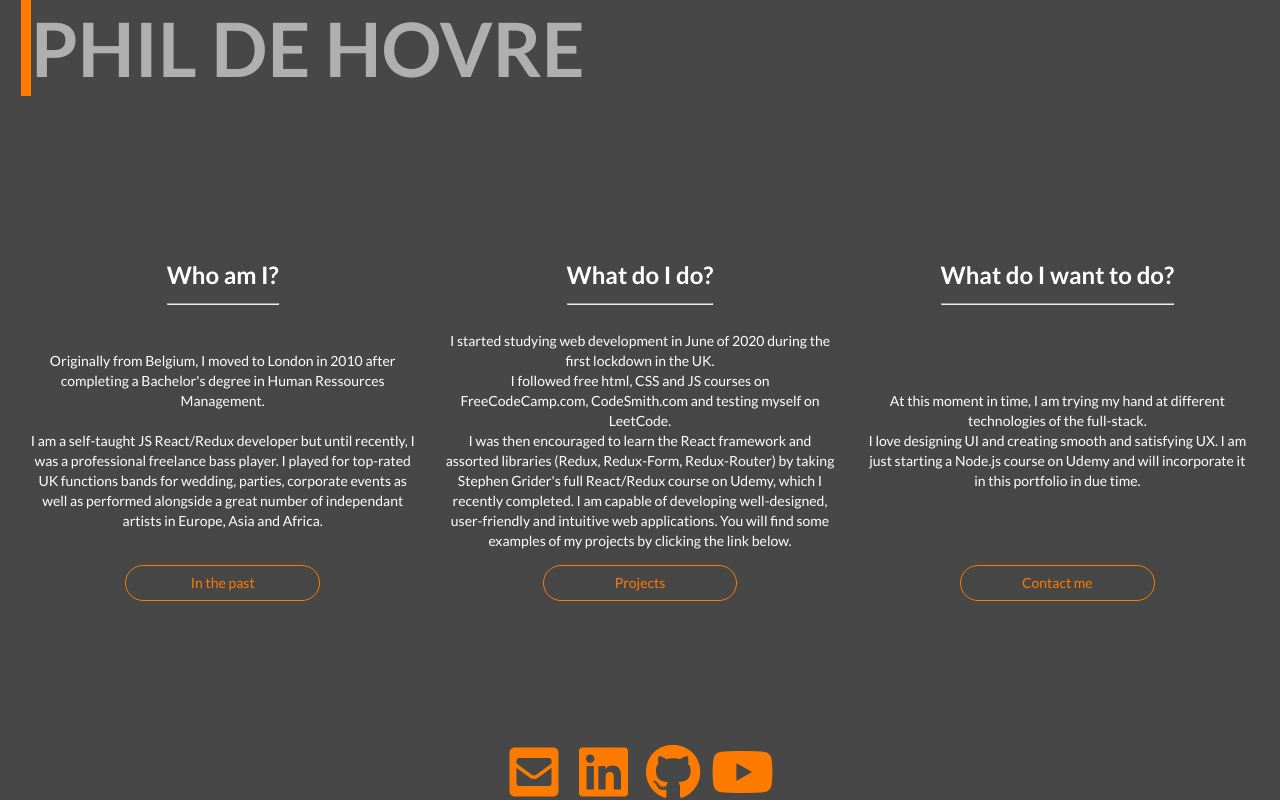
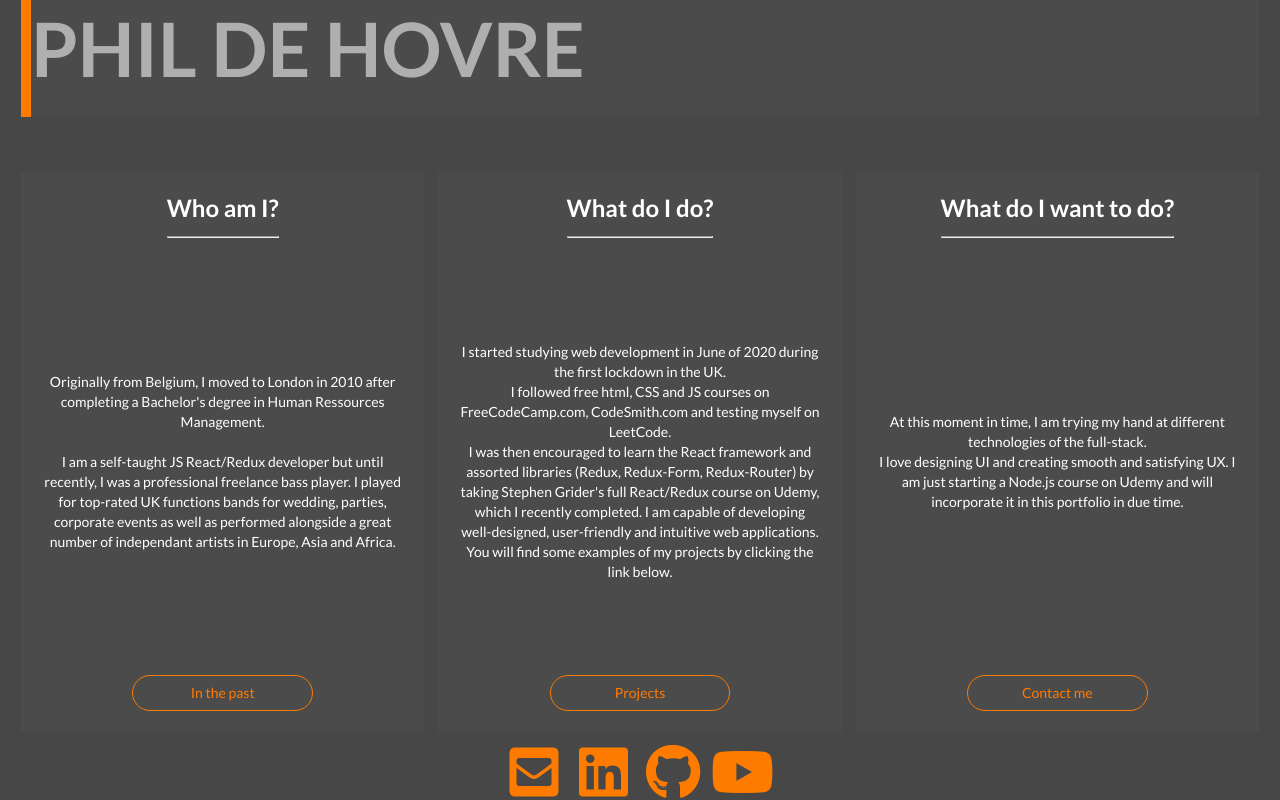
Before and after one commit to phildehovre/phil-react-portfolio, a React (Create React App) app: page / in a window 1280 px wide. Built offline with nearby package versions, Linux system fonts and the light colour scheme.

Commit message:
more button testing

```diff
--- a/src/components/homepage/Homepage.css
+++ b/src/components/homepage/Homepage.css
@@ -34,6 +34,8 @@ body {
   border-left: 10px solid var(--clr-cta);
   border-right: 10px solid var(--clr-cta);
   margin-bottom: 3em;
+  background-color: rgb(75, 75, 75);
+  padding: 0 0 1.5em 0;
 }
 
 .hp-title {
@@ -85,6 +87,7 @@ body {
     display: grid;
     grid-template-columns: 1fr 1fr 1fr;
     grid-gap: 1em;
+    height: 70%;
   }
 
   .hp-title-container {
@@ -95,4 +98,10 @@ body {
   .hp-title {
     font-size: 75px;
   }
+
+  .hp-text-box {
+    background-color: rgb(75, 75, 75);
+    padding: 1.5em;
+    height: 100%;
+  }
 }
--- a/src/components/homepage/Homepage.js
+++ b/src/components/homepage/Homepage.js
@@ -25,7 +25,7 @@ const Homepage = () => {
       </div>
       <div className="hp-text-box three">
         <h2>What do I want to do?<hr /></h2>
-        <p>{whatDoIWantToDo()}</p>
+        {whatDoIWantToDo()}
         <Link className="hp-link-btn" to='/contact' >Contact me</Link>
       </div>
     </div>
--- a/src/components/projects/metronome/UI.css
+++ b/src/components/projects/metronome/UI.css
@@ -115,12 +115,12 @@ body {
   margin: 0.5rem;
   border-radius: 20px;
   max-width: 7.5em;
-  /* max-height: 3em; */
+  max-height: 3em;
   min-height: 3em;
-  /* transition-duration: 250ms;
+  transition-duration: 250ms;
   transition-property: background-color, transform, box-shadow;
   -webkit-transition-duration: 250ms;
-  -webkit-transition-property: background-color, transform, box-shadow; */
+  -webkit-transition-property: background-color, transform, box-shadow;
 }
 
 .metro-btn:hover {
@@ -166,13 +166,6 @@ body {
   -webkit-appearance: none;
 }
 
-.dd-list.hidden {
-  display: none;
-  opacity: 0%;
-  transition: all 500ms;
-  transform: translateX(200%);
-}
-
 .dd-list.closing {
   transform: translateX(300%);
   opacity: 0%;
@@ -182,9 +175,7 @@ body {
 
 .dd-list {
   transition: all 500ms;
-  animation: dropdown 500ms;
   transform: translateX(0%);
-  opacity: 100%;
   margin-bottom: 1em;
   position: absolute;
   display: block;
@@ -198,21 +189,20 @@ body {
   border-radius: 26px;
   transition-property: background-color, transform, box-shadow;
   transition-duration: 150ms;
+  -webkit-transition-property: background-color, transform, box-shadow;
+  -webkit-transition-duration: 150ms;
   background-color: var(--clr-cta);
   cursor: pointer;
   color: black;
+  box-shadow: 5px 5px 2px black;
 }
+
 .sound-option:hover {
-  box-sizing: border-box;
-  transform: scale(1.01);
   box-shadow: var(--metro-shadow-val);
   background-color: var(--clr-cta-light);
 }
 .sound-option:active {
   background-color: var(--clr-cta-dark);
-}
-.sound-option:focus {
-  background-color: aqua;
 }
 
 .custom-arrow {
--- a/src/components/projects/metronome/UI.js
+++ b/src/components/projects/metronome/UI.js
@@ -42,7 +42,7 @@ const renderRangeSelector = () => {
 return (
 
   <div className="global-ctn">
-    <div className="metro-box-container">
+    <div className="metro-box-container" onClick={e => console.log(e)}>
       <div className="metro-box">
         <div className="metro-title" >
           <h1>
```
